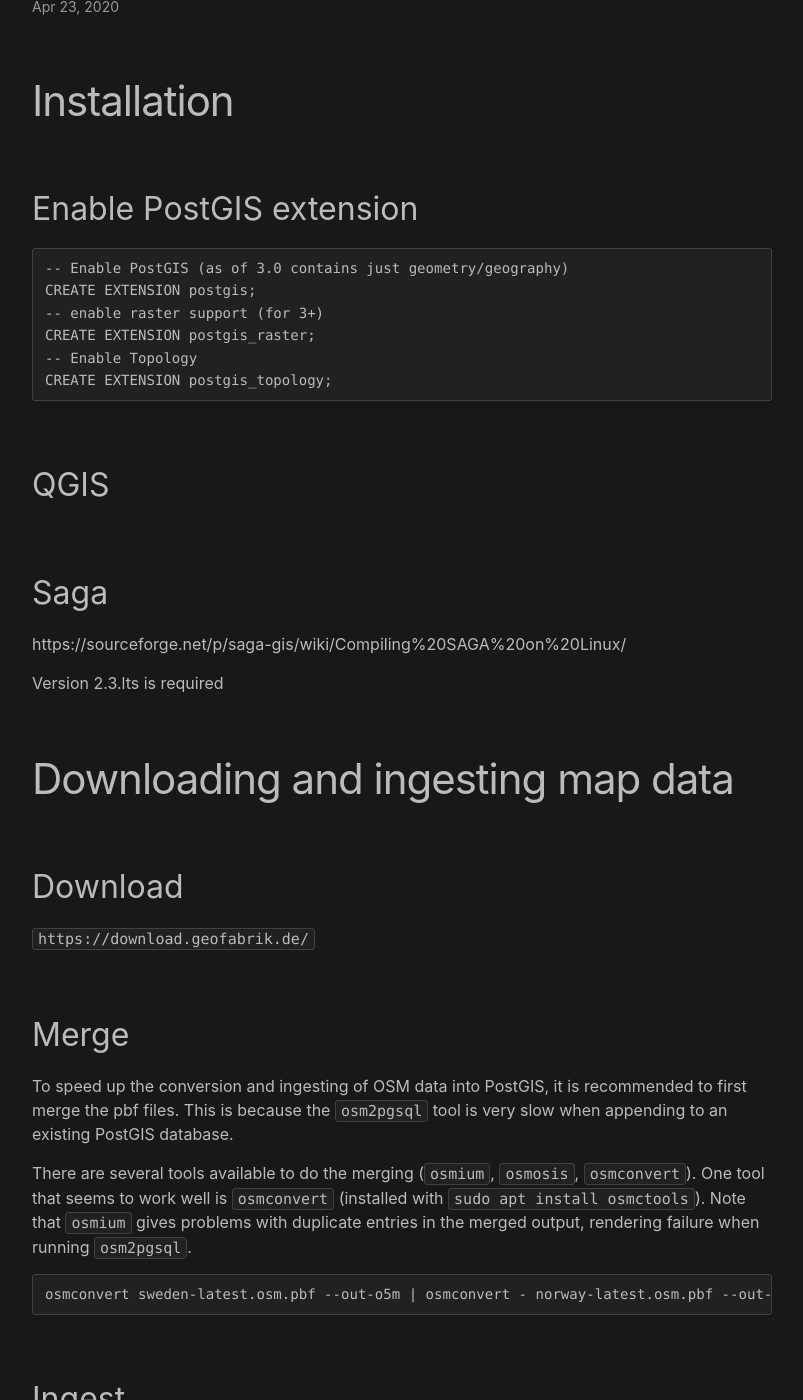
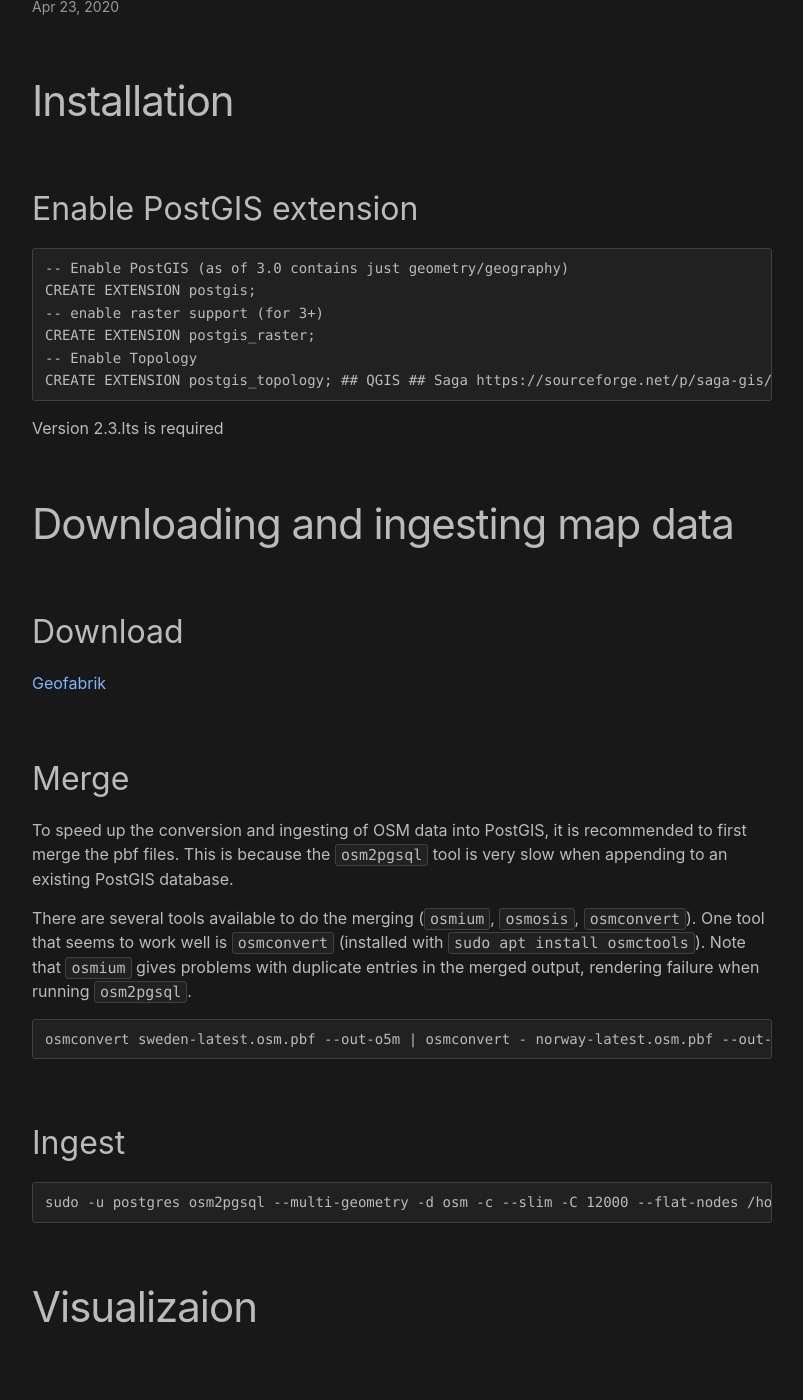
Before and after one commit to reimhult/reimhult.github.io, a Jekyll site: the page built from _posts/2020-04-23-postgis-and-osm-notes.markdown, in a window 1280 px wide and 1400 px high, scrolled down 208 px. Shown: the whole window, without its empty margins (238-1041 px from the left). Built offline with Jekyll 4.4.1, drawn with Linux system fonts in a browser that asks for light colours; formulas are drawn with MathJax 3; part of the change alters nothing that is shown; some of the changed text lies outside the part shown.

```diff
--- a/_posts/2020-04-23-postgis-and-osm-notes.markdown
+++ b/_posts/2020-04-23-postgis-and-osm-notes.markdown
@@ -6,18 +6,14 @@ categories: postgis osm openstreetmap qgis
 ---
 
 # Installation
-
 ## Enable PostGIS extension
-
     -- Enable PostGIS (as of 3.0 contains just geometry/geography)
     CREATE EXTENSION postgis;
     -- enable raster support (for 3+)
     CREATE EXTENSION postgis_raster;
     -- Enable Topology
     CREATE EXTENSION postgis_topology;
-
 ## QGIS
-
 ## Saga
 https://sourceforge.net/p/saga-gis/wiki/Compiling%20SAGA%20on%20Linux/
 
@@ -26,7 +22,7 @@ Version 2.3.lts is required
 
 # Downloading and ingesting map data
 ## Download
-`https://download.geofabrik.de/`
+[Geofabrik](https://download.geofabrik.de/)
 ## Merge
 To speed up the conversion and ingesting of OSM data into PostGIS, it is recommended to first merge the pbf files. This is because the `osm2pgsql` tool is very slow when appending to an existing PostGIS database.
 
@@ -40,7 +36,9 @@ There are several tools available to do the merging (`osmium`, `osmosis`, `osmco
 # Visualizaion
 ## QGIS
 ### XYZ tiles
-https://www.spatialbias.com/2018/02/qgis-3.0-xyz-tile-layers/
+[Link to an overview of tile layer providers](https://www.spatialbias.com/2018/02/qgis-3.0-xyz-tile-layers/ "Spatial bias")
+
+There is a convenient plugin in QGIS call QuickMapServices, where tile providers are collected in a conventient and searchable way. It can be found in the plugin installer in QGIS.
 
 # SQL
 ## Example queries
@@ -69,7 +67,7 @@ CREATE TABLE border_roads AS
 ;
 {% endhighlight %}
 
-## Math test
+# Math test
 {% raw %}
   $$a^2+b^2=c^2$$
 {% endraw %}
```
